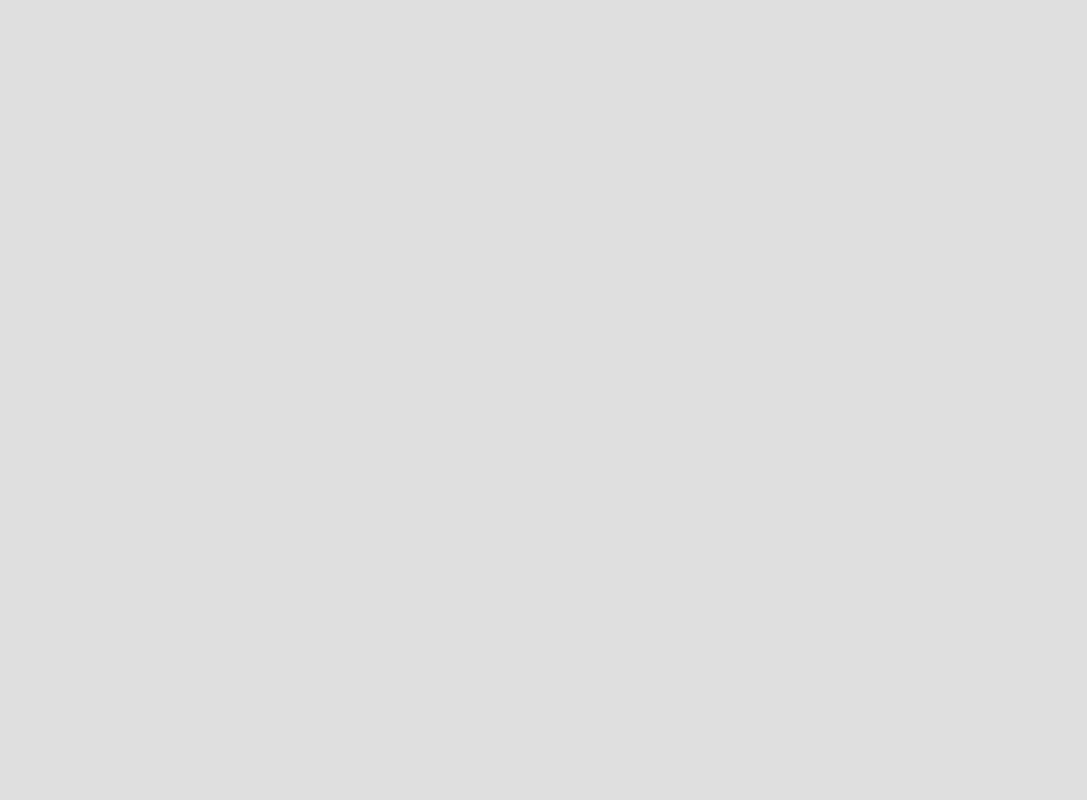
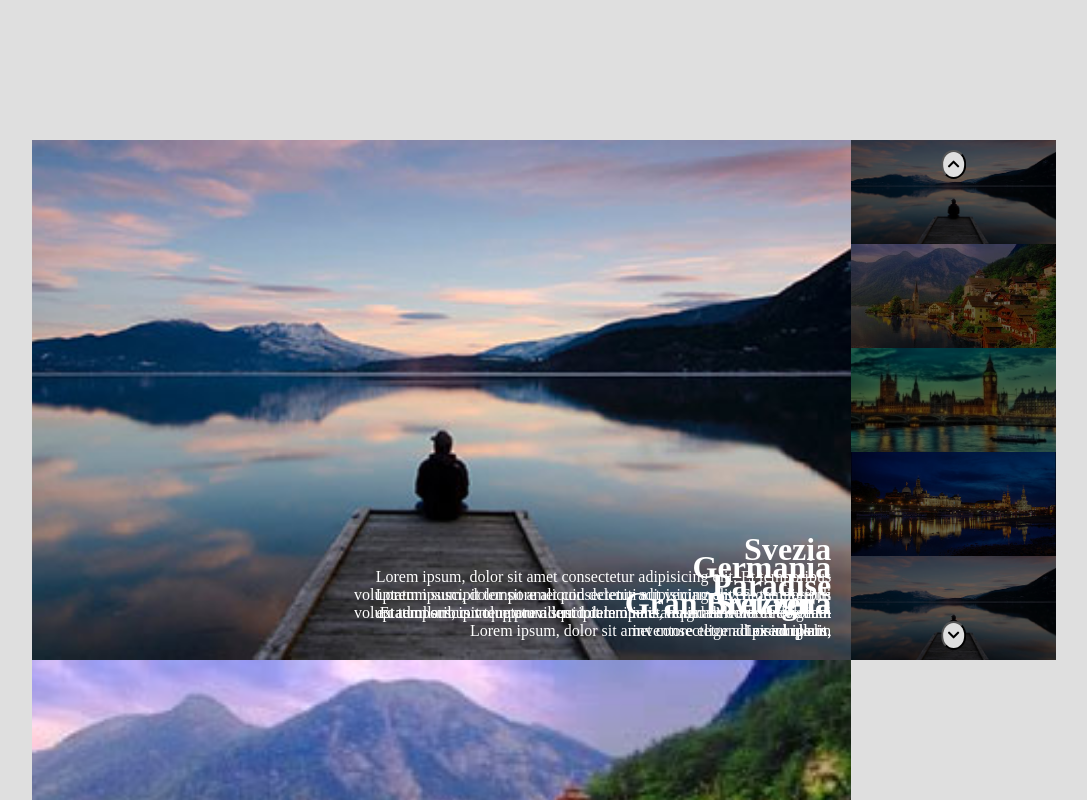
Before and after one commit to dominici94/vue-slider, a plain HTML site: page index.html in a window 1280 px wide. Shown: the top 800 px of the page, without its empty margins (96-1183 px from the left). Drawn offline with nearby package versions, Linux system fonts and the light colour scheme.

Commit message:
replica cicli in vue

```diff
--- a/index.html
+++ b/index.html
@@ -10,33 +10,34 @@
 </head>
 <body class="debug">
 
+    <div id="root">
         <div class="main-container">
 
             <div class="container">
 
                 <div class="main-cont">
-                <!-- <div class="item">
-                    <img src="img/01.jpg" alt="Svezia">
+                    <div class="item active" v-for="elemento in elementi">
+                        <img :src="elemento.immagine" :alt="elemento.titolo">
                         <div class="img-text">
-                        <h1>Svezia</h1>
-                        <p>Lorem ipsum, dolor sit amet consectetur adipisicing elit. Et temporibus voluptatum suscipit tempore aliquid deleniti aut veniam inventore eligendi ex ad ullam, cumque provident totam omnis, magnam dolores dolorum corporis.</p>
+                            <h1>{{elemento.titolo}}</h1>
+                            <p>{{elemento.testo}}</p>
                         </div>
-                </div> -->
+                    </div>
 
                 </div>
 
                 <div class="slider">
 
                     <!-- frecce -->
-                <!-- <button class="arrow up"><i class="fas fa-chevron-up"></i></button>
-                <button class="arrow down"><i class="fas fa-chevron-down"></i></button> -->
+                    <button class="arrow up"><i class="fas fa-chevron-up"></i></button>
+                    <button class="arrow down"><i class="fas fa-chevron-down"></i></button>
 
                     <!-- immagini -->
+                    <div class="img-container" v-for="elemento in elementi">
+                        <div class="overlay"></div>
+                        <img :src="elemento.immagine" :alt="elemento.titolo">
+                    </div>
                     <!-- <div class="img-container">
-                    <div class="overlay"></div>
-                    <img src="img/01.jpg" alt="Svezia">
-                </div>
-                <div class="img-container">
                         <div class="overlay"></div>
                         <img src="img/02.jpg" alt="Svizzera">
                     </div>
@@ -57,6 +58,7 @@
             </div>
 
         </div>
+    </div>
 
     <script src="https://cdn.jsdelivr.net/npm/vue@2.6.14/dist/vue.js"></script>
     <script src="js/vue-script.js"></script>
--- a/js/vue-script.js
+++ b/js/vue-script.js
@@ -1 +1,76 @@
-alert('ciao')
+// Descrizione:
+// Partendo dal markup della versione svolta in js plain, rifare lo slider ma questa volta usando Vue.
+// Bonus:
+// 1- al click su una thumb, visualizzare in grande l'immagine corrispondente
+// 2- applicare l'autoplay allo slider: ogni 3 secondi, cambia immagine automaticamente
+// 3- quando il mouse va in hover sullo slider, bloccare l'autoplay e farlo riprendere quando esce
+// Consigli del giorno:
+// - regola d'oro: riciclare ovunque possibile! Questo significa che per la parte di markup possiamo recuperare html e css dell'esercizio svolto qualche giorno fa: è già tutto pronto!
+// - il riciclo spesso va a braccetto con le funzioni! Sapendole sfruttare bene, l'esercizio si riduce a poche righe ;)
+// - oltre a Vue, ora abbiamo diversi strumenti in più nelle nostre tasche, che possono tornarci utili per svolgere l'esercizio in una versione più evoluta ed efficace, soprattutto per quando riguarda la struttura dei dati. Forse questa volta possiamo fare qualcosa di meglio di 3 array separati... sì, ma cosa? :faccia_pensosa:
+
+
+// trasformo i 3 array in un array di oggetti
+
+// const elementi = [
+//     {
+//         titolo : 'Svezia',
+//         immgaine : 'img/01.jpg',
+//         testo : 'Lorem ipsum, dolor sit amet consectetur adipisicing elit. Et temporibus voluptatum suscipit tempore aliquid deleniti aut veniam inventore eligendi ex ad ullam, cumque provident totam omnis, magnam dolores dolorum corporis.'
+//     },
+//     {
+//         titolo : 'Svizzera',
+//         immgaine : 'img/02.jpg',
+//         testo : 'Lorem ipsum'
+//     },
+//     {
+//         titolo : 'Gran Bretagna',
+//         immgaine : 'img/03.jpg',
+//         testo : 'Lorem ipsum, dolor sit amet consectetur adipisicing elit.'
+//     },
+//     {
+//         titolo : 'Germania',
+//         immgaine : 'img/04.jpg',
+//         testo : 'Lorem ipsum, dolor sit amet consectetur adipisicing elit. Et temporibus voluptatum suscipit tempore aliquid deleniti aut veniam inventore eligendi ex ad ullam,'
+//     },
+//     {
+//         titolo : 'Paradise',
+//         immgaine : 'img/01.jpg',
+//         testo : 'Et temporibus voluptatum suscipit tempore aliquid deleniti aut veniam inventore eligendi ex ad ullam,'
+//     }
+// ];
+
+const app = new Vue(
+    {
+        el: '#root',
+        data: {
+            elementi: [
+                {
+                    titolo : 'Svezia',
+                    immagine : 'img/01.jpg',
+                    testo : 'Lorem ipsum, dolor sit amet consectetur adipisicing elit. Et temporibus voluptatum suscipit tempore aliquid deleniti aut veniam inventore eligendi ex ad ullam, cumque provident totam omnis, magnam dolores dolorum corporis.'
+                },
+                {
+                    titolo : 'Svizzera',
+                    immagine : 'img/02.jpg',
+                    testo : 'Lorem ipsum'
+                },
+                {
+                    titolo : 'Gran Bretagna',
+                    immagine : 'img/03.jpg',
+                    testo : 'Lorem ipsum, dolor sit amet consectetur adipisicing elit.'
+                },
+                {
+                    titolo : 'Germania',
+                    immagine : 'img/04.jpg',
+                    testo : 'Lorem ipsum, dolor sit amet consectetur adipisicing elit. Et temporibus voluptatum suscipit tempore aliquid deleniti aut veniam inventore eligendi ex ad ullam,'
+                },
+                {
+                    titolo : 'Paradise',
+                    immagine : 'img/01.jpg',
+                    testo : 'Et temporibus voluptatum suscipit tempore aliquid deleniti aut veniam inventore eligendi ex ad ullam,'
+                }
+            ]
+        },
+    }
+);
```
Lines whose indentation alone changed are shown as unchanged.
